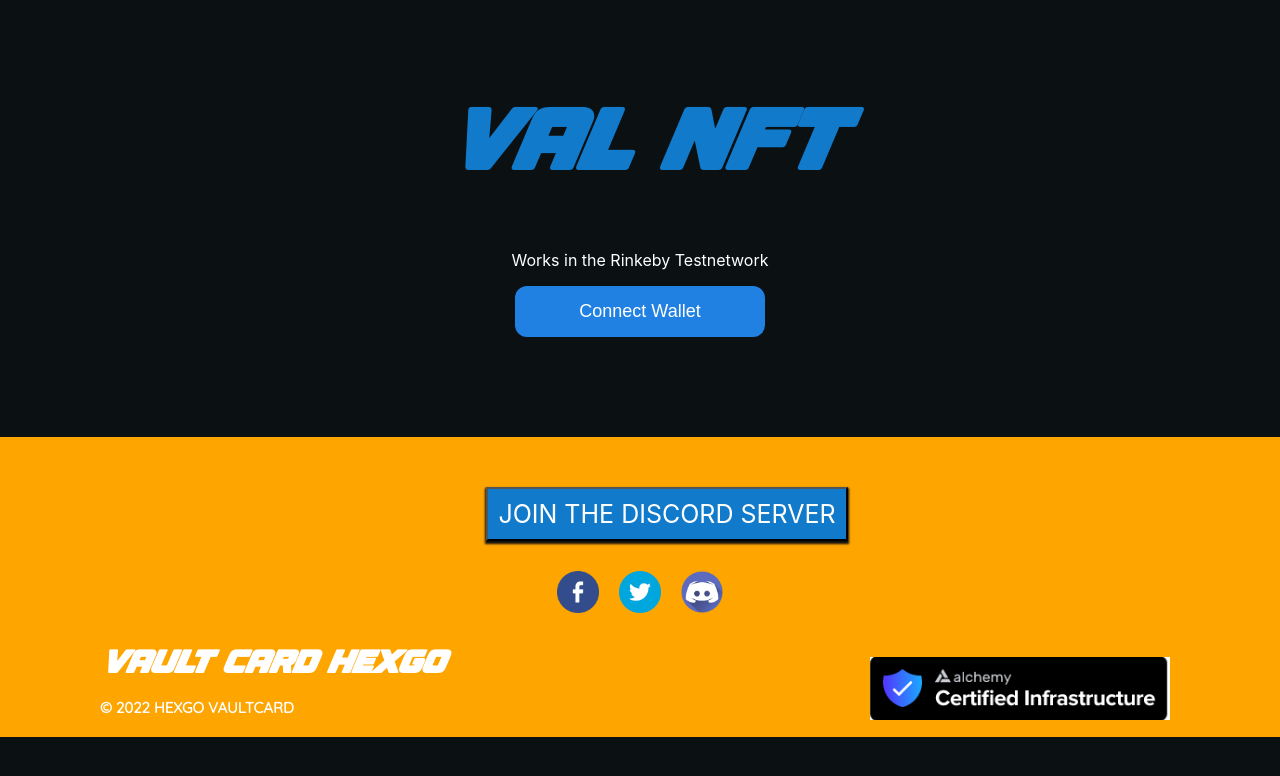
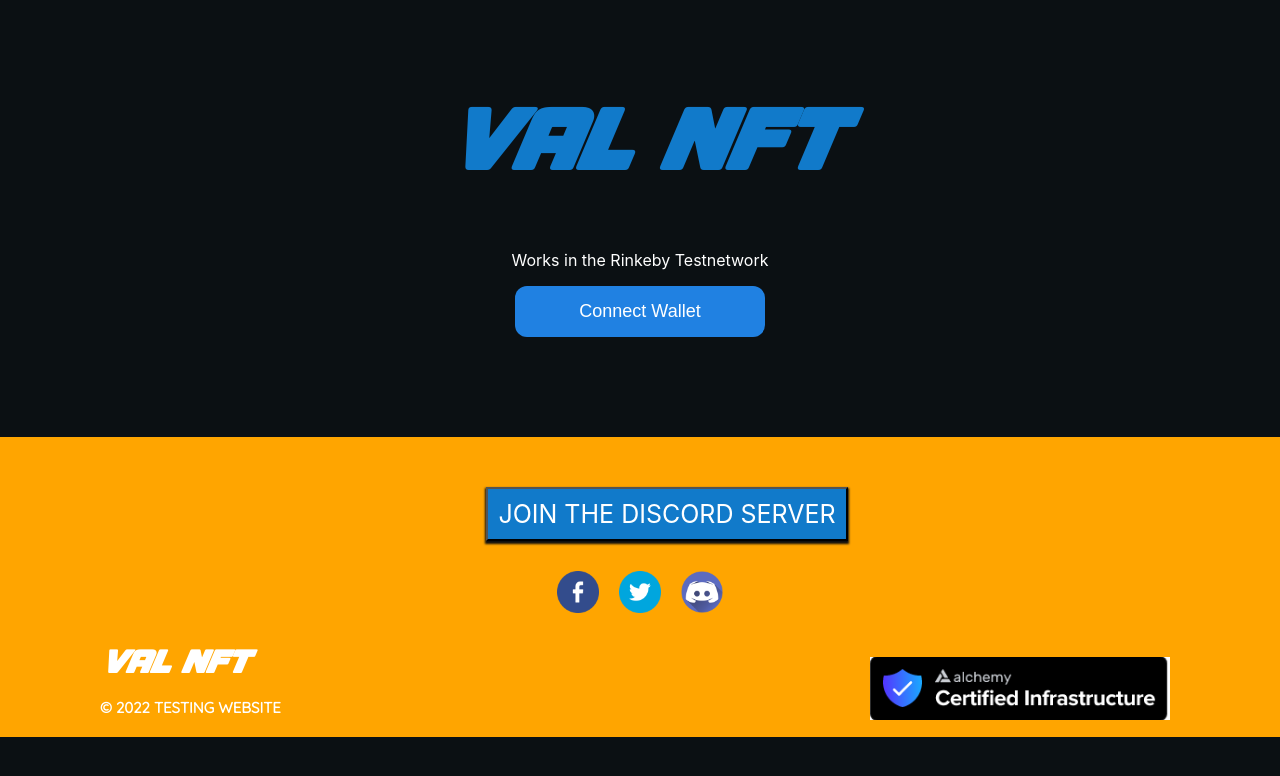
Before and after one commit to ValJhonNFT/minter-with-contract, a React (Create React App) app: page / in a window 1280 px wide. Shown: the top 776 px of the page. Built offline with nearby package versions, Linux system fonts and the light colour scheme.

Commit message:
Update Footer.js

```diff
--- a/src/components/Footer.js
+++ b/src/components/Footer.js
@@ -50,7 +50,7 @@ const Footer = () => {
         {/* Left Side - Social Media Icons */}
 
 
-           <h1 className="copyright">VAULT CARD HEXGO<p className="copyright-below">© 2022 HEXGO VAULTCARD</p></h1>
+           <h1 className="copyright">VAL NFT<p className="copyright-below">© 2022 TESTING WEBSITE</p></h1>
 
             <h1 className="copyright"><Image src={Alchemy} w="300px" margin="10px" /></h1>
           </Flex>
```
